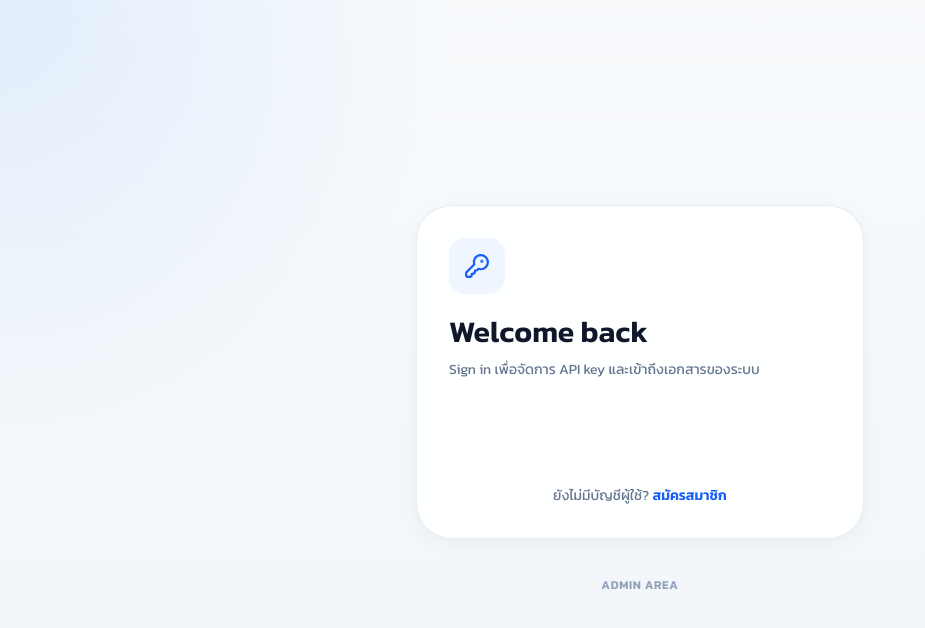
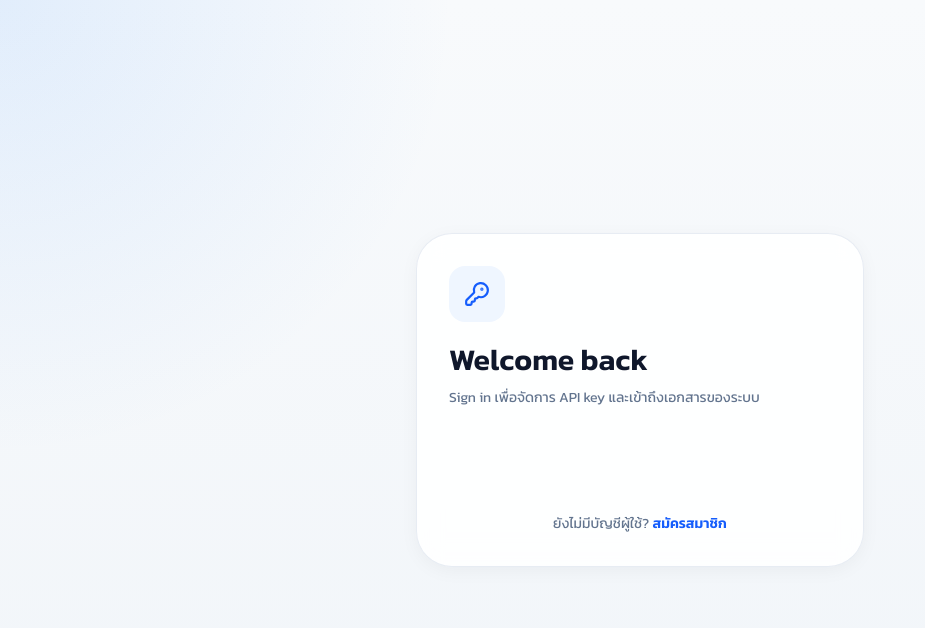
Before and after one commit to oneplow/frontend, a React (Vite) app: page /#/sign-in in a window 1280 px wide. Shown: the top 628 px of the page, without its empty margins (0-925 px from the left). Built offline with nearby package versions, Linux system fonts and the light colour scheme.

Commit message:
fix error

```diff
--- a/src/pages/SignIn.tsx
+++ b/src/pages/SignIn.tsx
@@ -67,12 +67,6 @@ export const SignIn = () => {
             </Link>
           </div>
         </div>
-
-        <div className="mt-8 text-center">
-          <Link to="/admin" className="text-xs font-semibold uppercase tracking-wider text-slate-400 hover:text-slate-600">
-            Admin Area
-          </Link>
-        </div>
       </div>
     </div>
   );
```
